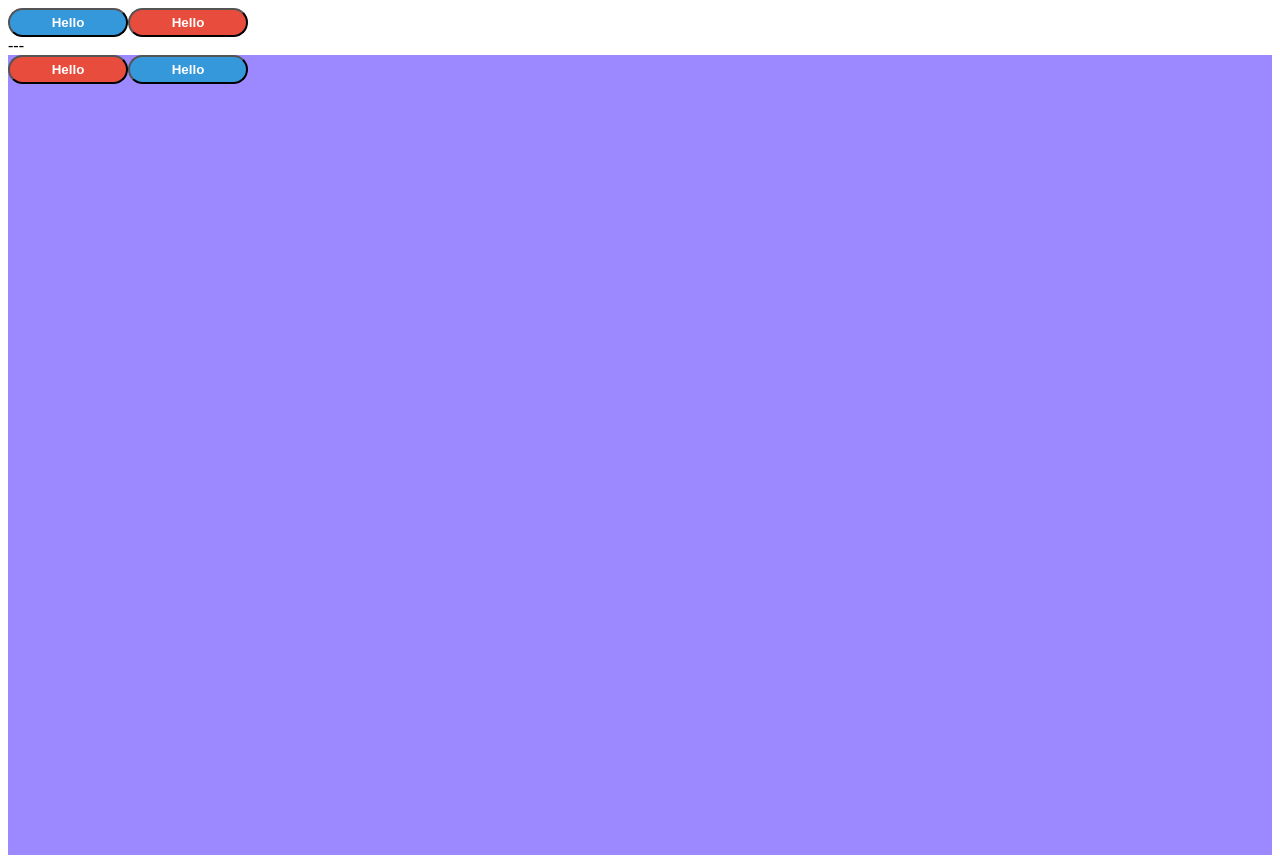
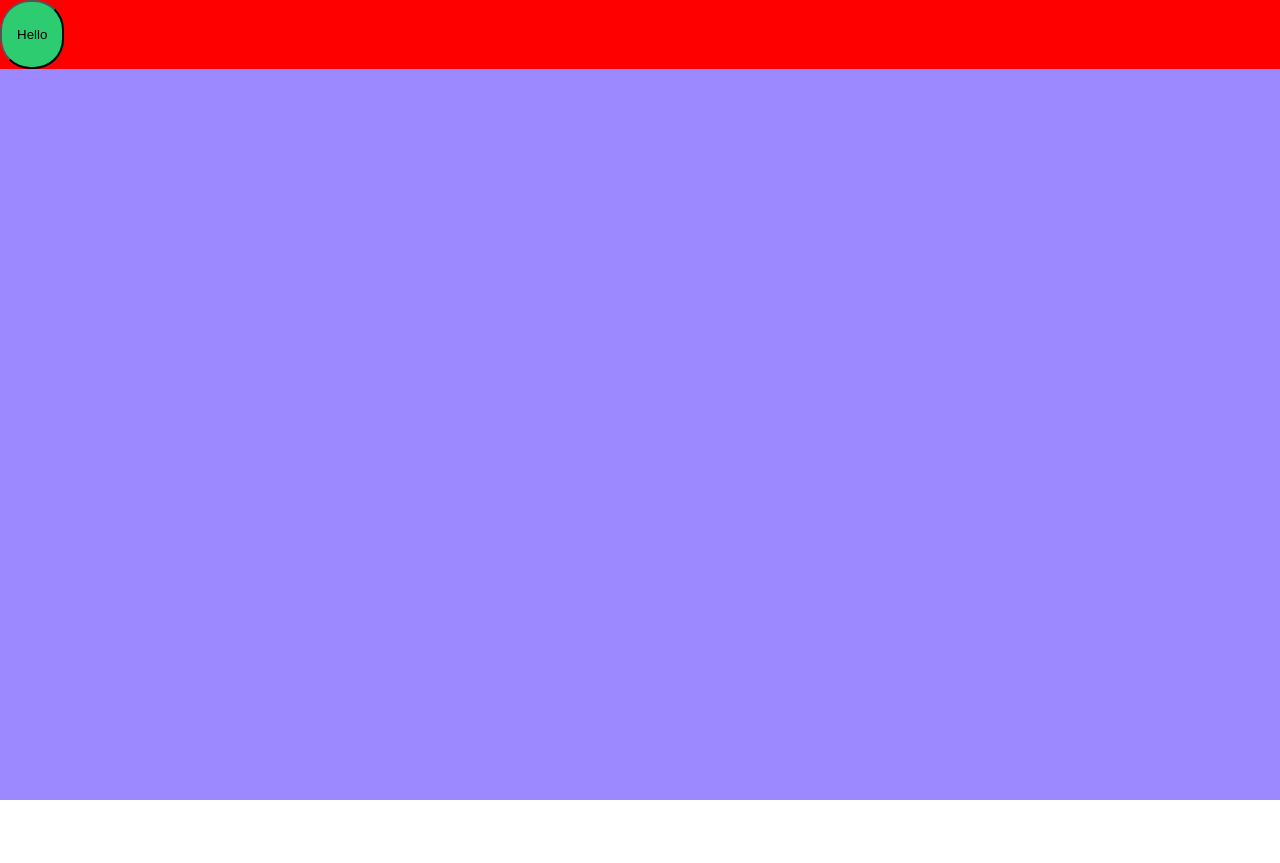
Before and after one commit to kykim818/react, a React (Create React App) app in the folder react_study/: page / in a window 1280 px wide. After the commit the page ends 800 px from the top, so only its background shows below. Built offline with nearby package versions, Linux system fonts and the light colour scheme.

Commit message:
Lecture 6. ThemeProvider

```diff
--- a/react_study/src/App.js
+++ b/react_study/src/App.js
@@ -1,11 +1,19 @@
-import Lecture1 from "./StyledComponents/lecture1";
-import Lecture2 from "./StyledComponents/lecture2";
+// import Lecture1 from "./StyledComponents/lecture1";
+// import Lecture2 from "./StyledComponents/lecture2";
+// import Lecture3 from "./StyledComponents/lecture3";
+// import Lecture4 from "./StyledComponents/lecture4";
+// import Lecture5 from "./StyledComponents/lecture5";
+import Lecture6 from "./StyledComponents/lecture6";
 
 function App() {
   return (
     <div className="App">
-      <Lecture1 />
-      <Lecture2 />
+      {/* <Lecture1 /> */}
+      {/* <Lecture2 /> */}
+      {/* <Lecture3 /> */}
+      {/* <Lecture4 /> */}
+      {/* <Lecture5 /> */}
+      <Lecture6 />
     </div>
   );
 }
--- /dev/null
+++ b/react_study/src/StyledComponents/lecture6.js
@@ -0,0 +1,49 @@
+import styled, { createGlobalStyle, ThemeProvider } from "styled-components";
+import theme from "../theme";
+
+/**
+ * Lecture 6 - Theming
+ * 프로젝트의 전체 테마에 쓰이는 컬러들 설정을 어떻게 할것인가?
+ * ThemeProvider의 사용
+ */
+
+const GlobalStyle = createGlobalStyle`
+ body{
+   padding: 0;
+   margin: 0;
+ }
+`;
+
+const Card = styled.div`
+  background-color: red;
+`;
+
+const Button = styled.button`
+  border-radius: 30px;
+  padding: 25px 15px;
+  background-color: ${(props) => props.theme.successColor};
+`;
+
+const Lecture6 = () => {
+  return (
+    <ThemeProvider theme={theme}>
+      <Container>
+        <Form />
+      </Container>
+      <GlobalStyle />
+    </ThemeProvider>
+  );
+};
+const Container = styled.div`
+  height: 100vh;
+  width: 100%;
+  background-color: #9c88ff;
+`;
+
+const Form = () => (
+  <Card>
+    <Button>Hello</Button>
+  </Card>
+);
+
+export default Lecture6;
--- /dev/null
+++ b/react_study/src/theme.js
@@ -0,0 +1,7 @@
+const theme = {
+  mainColor: "#3498db",
+  dangerColor: "#c0392b",
+  successColor: "#2ecc71",
+};
+
+export default theme;
```
